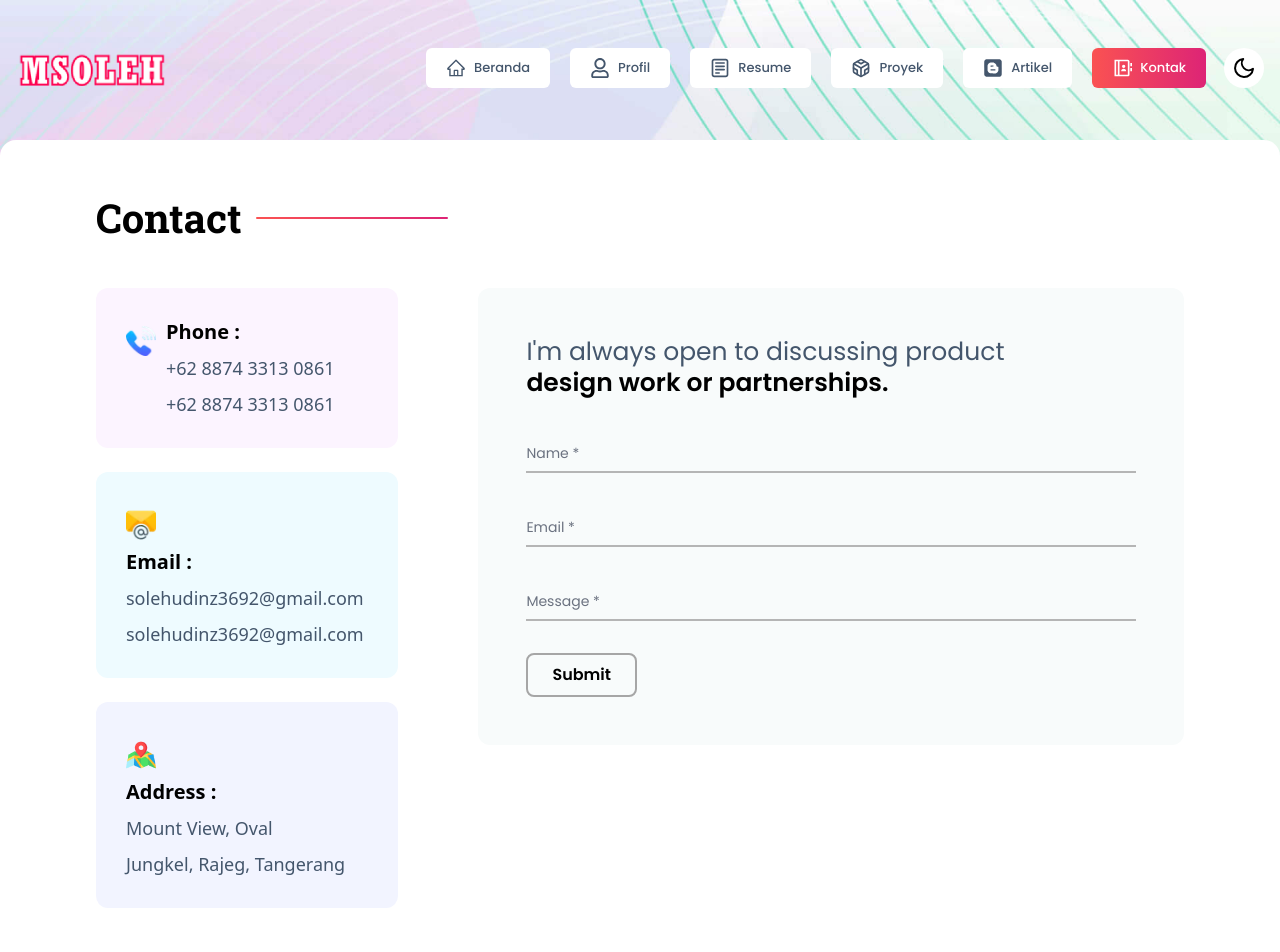
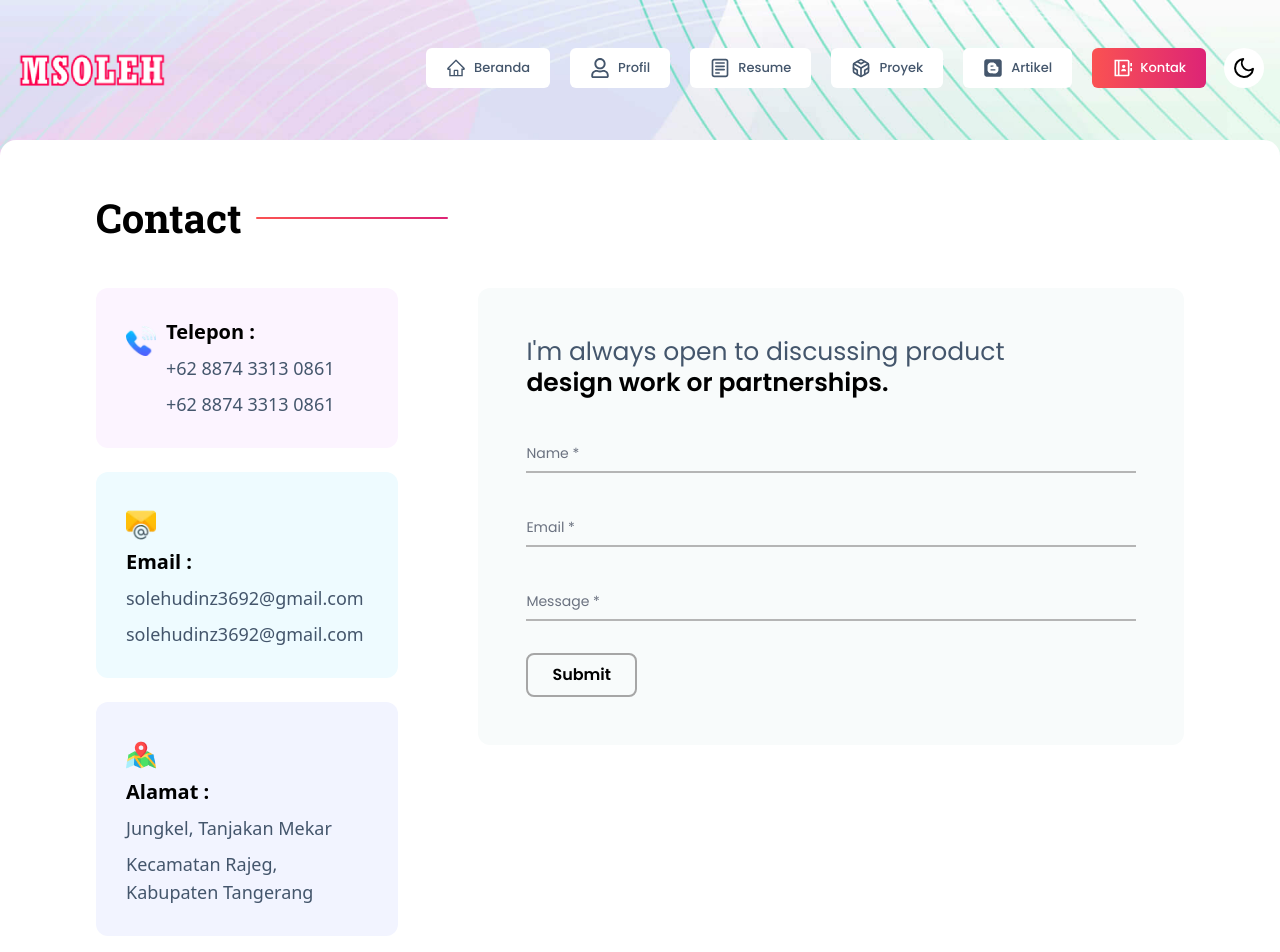
Before and after one commit to solehudinbaik90/portofolio8, a Next.js app: page /contact in a window 1280 px wide. Shown: the top 952 px of the page. Built offline with nearby package versions, Linux system fonts and the light colour scheme.

Commit message:
Translate contact titles to Indonesian

```diff
--- a/src/data/contactData.js
+++ b/src/data/contactData.js
@@ -4,7 +4,7 @@ export const contactInfoList = [
   {
     id: '01',
     icon: '/images/contact/phone-call.png',
-    title: 'Phone',
+    title: 'Telepon',
     bg: '#FCF4FF',
     info: (
       <Fragment>
@@ -44,12 +44,12 @@ export const contactInfoList = [
   {
     id: '03',
     icon: '/images/contact/map.png',
-    title: 'Address',
+    title: 'Alamat',
     bg: '#F2F4FF',
     info: (
       <Fragment>
-        <p className="text-gray-lite text-lg dark:text-[#A6A6A6]">Mount View, Oval</p>
-        <p className="text-gray-lite text-lg dark:text-[#A6A6A6]">Jungkel, Rajeg, Tangerang</p>
+        <p className="text-gray-lite text-lg dark:text-[#A6A6A6]">Jungkel, Tanjakan Mekar</p>
+        <p className="text-gray-lite text-lg dark:text-[#A6A6A6]">Kecamatan Rajeg, Kabupaten Tangerang</p>
       </Fragment>
     ),
   },
```
